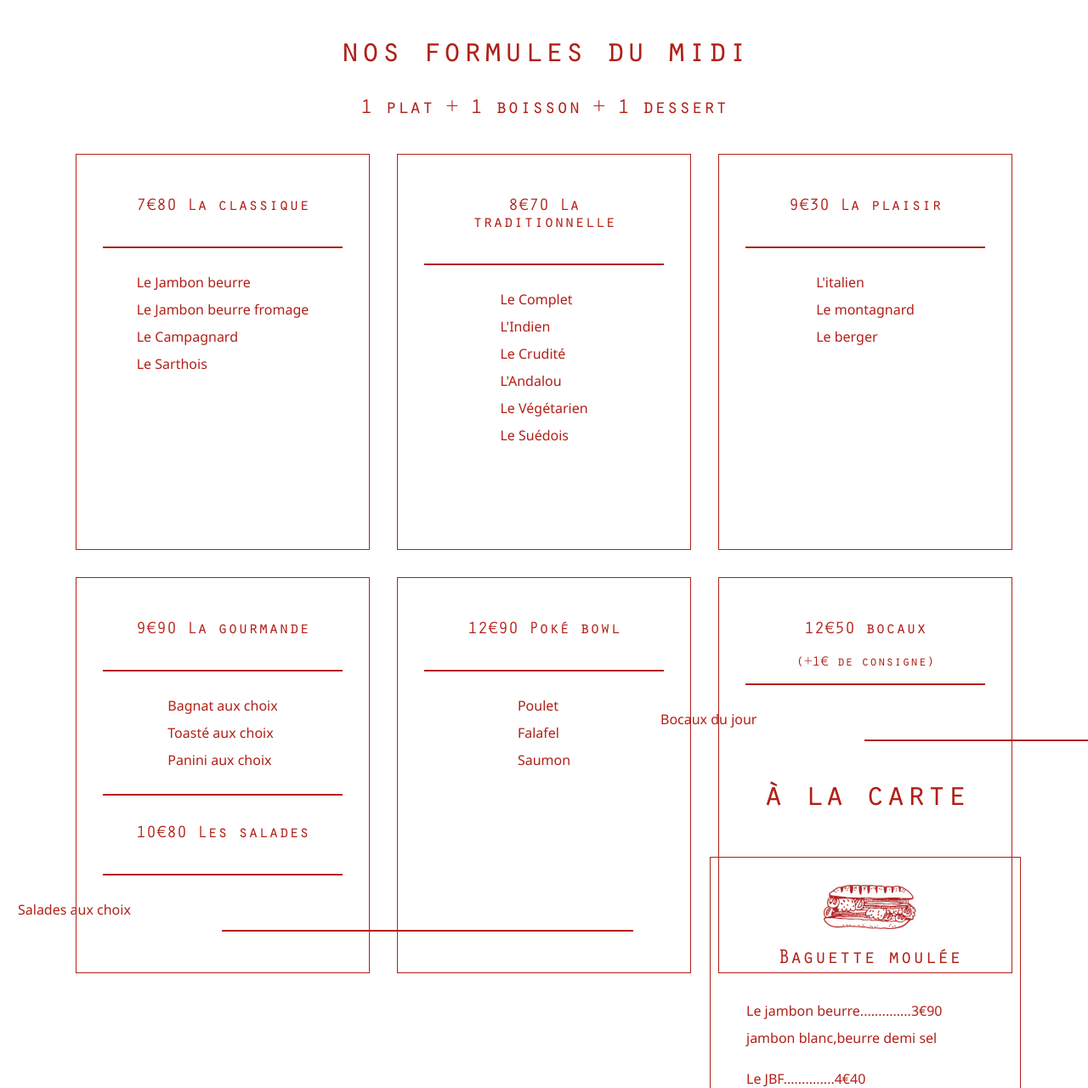
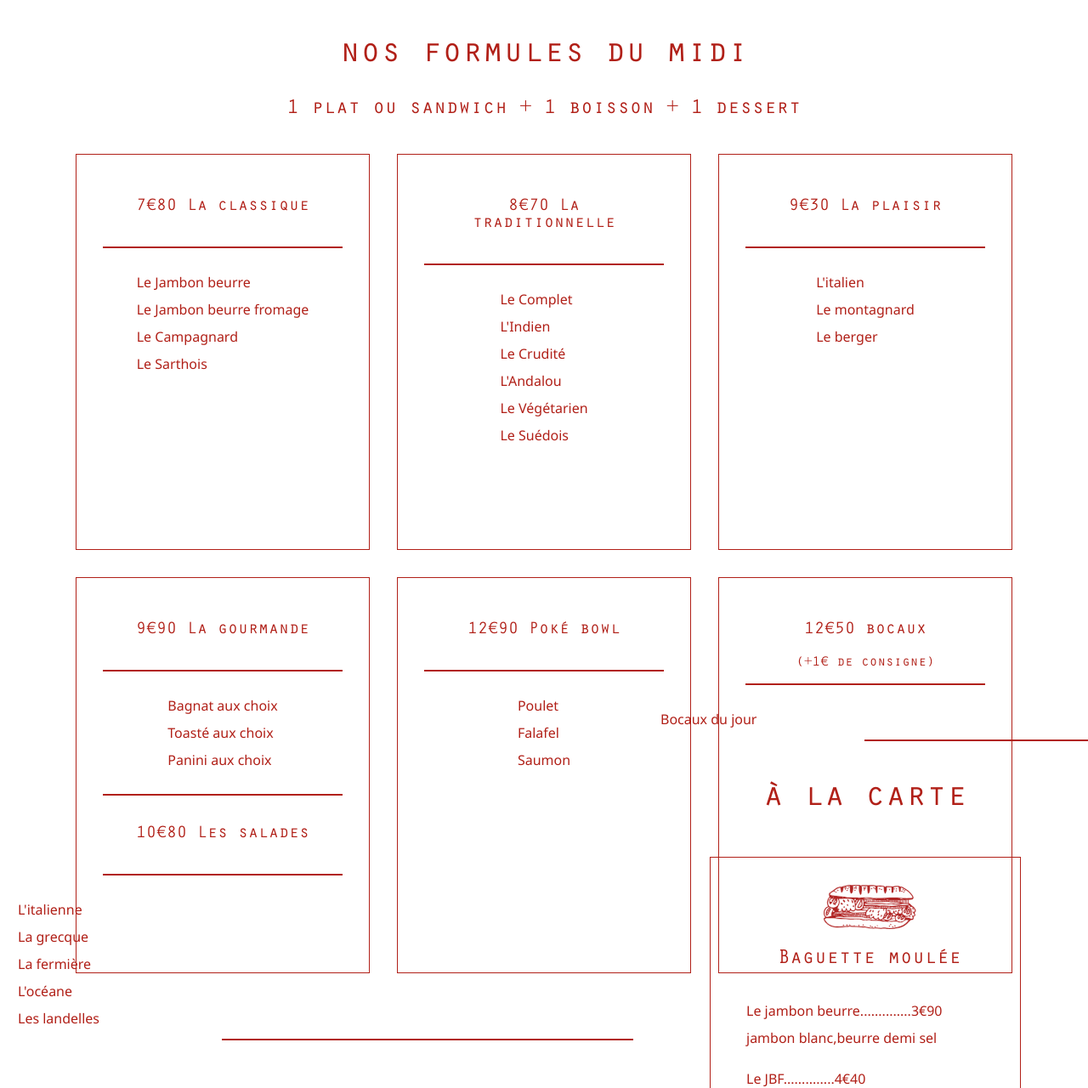
Before and after one commit to sandwicherielandelles/landelles, a plain HTML site: page index.html in a window 1280 px wide. Shown: the part 800-2080 px from the top of the page at 85% size. Drawn offline with Linux system fonts and the light colour scheme.

Commit message:
Update index.html

```diff
--- a/index.html
+++ b/index.html
@@ -36,7 +36,7 @@
             nos formules du midi
         </h1>
         <h2 class="formule--subtitle">
-            1 plat + 1 boisson + 1 dessert
+            1 plat ou sandwich + 1 boisson + 1 dessert
         </h2>
         <div class="formule--container">
 
@@ -88,7 +88,11 @@
                     Les salades</h4>
                 <hr>
                 <ul>
-                    <li>Salades aux choix</li>
+                  <li>L'italienne</li>
+                  <li>La grecque</li>
+                  <li>La fermière</li>
+                  <li>L'océane</li>
+                  <li>Les landelles</li>
                 <hr>
             </div>
             <div class="formule--block">
@@ -106,9 +110,9 @@
                 <h5>(+1€ de consigne)</h5>
                 <hr>
                 <ul>
-                    <li>Bocaux du jour</li>
+                <li>Bocaux du jour</li>
                 <hr>
-                </ul>
+             </ul>
     <section>
         <h1>à la carte</h1>
         <div class="carte">
@@ -162,7 +166,8 @@
                 </ul>
                 <ul>
                     <li>Le crudité................4€90</li>
-                    <li>mayonnaise,tomates,oeufs,concombre,salade</li>
+                     <li>mayonnaise,tomates,oeufs</li>
+                     <li>concombre,salade</li>
                 </ul>
                 <ul>
                 <h3>FROID OU TOASTE</h3>
@@ -350,7 +355,7 @@
                     <li>brownie noix de pecan....2€60</li>
                 </ul>
                 <ul>
-                    <li>Et autres nouveautés desserts...</li>
+                    <li>Et autres nouveautés de desserts...</li>
                 </ul>
             </div>
             <div class="carte--bloc">
```
